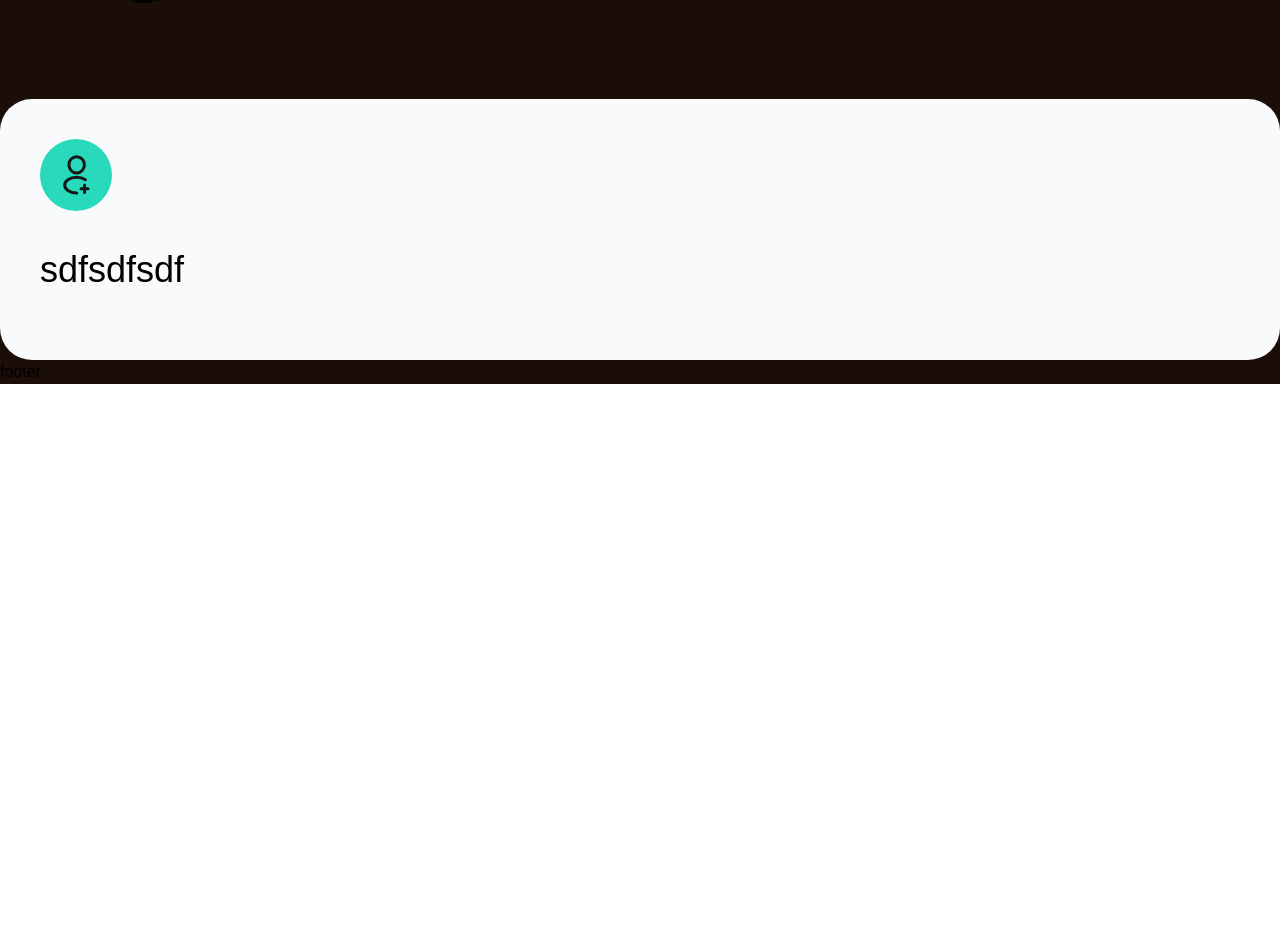
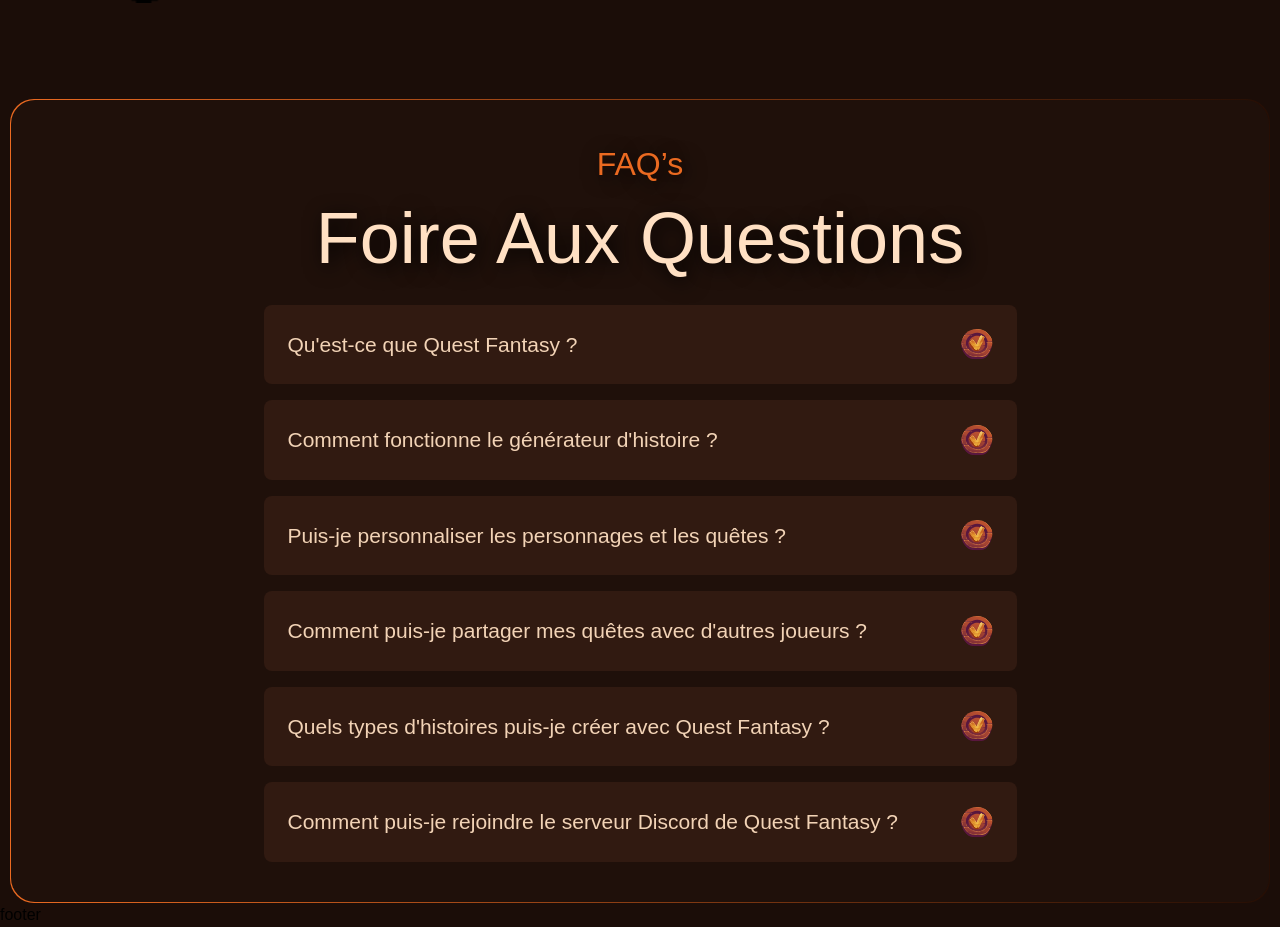
Before and after one commit to abdelaliabouelhassan/questgame, a Vue app: page / in a window 1280 px wide. Shown: the part 6083-7010 px from the top of the page. Before the commit the page ends 6467 px from the top, so only its background shows below. Built offline with nearby package versions, Linux system fonts and the light colour scheme; a web font is replaced by a local one.

Commit message:
eight section

```diff
--- a/src/components/partials/home/EighthSection.vue
+++ b/src/components/partials/home/EighthSection.vue
@@ -1,29 +1,67 @@
 <template>
-    <section class=" w-full">
-        <div class=" w-full">
-             <div v-accordion class=" accordion  w-full bg-[#F9FAFB] dark:bg-[#1E2120]  cursor-pointer duration-200 p-[2.5rem]  hover:bg-[#ECF7F2] dark:hover:bg-[#384640] rounded-[2rem]">
-         <div class="accordion-item w-full flex flex-col items-start space-y-8">
-              <div class="accordion-header  w-full flex flex-col items-start space-y-10 ">
-                <div class=" w-[4.5rem] h-[4.5rem]  rounded-full bg-[#28D9BB] dark:bg-[#28D9BB] flex">
-                        <svg xmlns="http://www.w3.org/2000/svg" width="43" height="44" viewBox="0 0 43 44" fill="none" class=" m-auto">
-                            <path d="M33.042 35.75H26.042" stroke="#171717" stroke-width="3" stroke-linecap="round" stroke-linejoin="round"/>
-                            <path d="M29.542 39.4168V32.0835" stroke="#171717" stroke-width="3" stroke-linecap="round" stroke-linejoin="round"/>
-                            <path d="M21.9466 19.9282C21.7716 19.9098 21.5616 19.9098 21.3691 19.9282C17.2041 19.7815 13.8966 16.2065 13.8966 11.8065C13.8791 7.31484 17.3615 3.6665 21.649 3.6665C25.9366 3.6665 29.4191 7.31484 29.4191 11.8065C29.4191 16.2065 26.094 19.7815 21.9466 19.9282Z" stroke="#171717" stroke-width="3" stroke-linecap="round" stroke-linejoin="round"/>
-                            <path d="M21.6498 39.9852C18.4648 39.9852 15.2973 39.1419 12.8823 37.4552C8.6473 34.4852 8.6473 29.6452 12.8823 26.6936C17.6948 23.3202 25.5873 23.3202 30.3998 26.6936" stroke="#171717" stroke-width="3" stroke-linecap="round" stroke-linejoin="round"/>
-                        </svg>
+    <section class=" w-full px-4 xl:px-0">
+        <div class=" w-full max-w-[78.75rem] mx-auto  border-gradient-right rounded-3xl p-px  overflow-hidden relative">
+            <div class="  w-full h-full bg-[#1F100A]  rounded-3xl p-4 sm:p-10 flex flex-col items-center justify-between pb-14 ">
+               <h1 class=" text-[#EB6A21] text-center font-normal text-[1rem] sm:text-[1.5rem] md:text-[2rem] leading-normal titleShadow">FAQ’s</h1>
+               <span class=" text-center text-[#FFE0C3] text-[2rem] sm:text-[3.5rem] md:text-[4.5rem] leading-[140.278%] titleShadow">Foire Aux Questions</span>
+               <div class=" w-full flex flex-col items-start space-y-4 max-w-[47.0625rem] pt-4">
+                <div v-for="(item,index,key) in Faq" :key="key" v-accordion class=" accordion  w-full bg-[#311A11]  cursor-pointer duration-200 p-[1.5rem]   rounded-lg">
+                    <div class="accordion-item w-full flex flex-col items-start">
+                        <div class="accordion-header  w-full flex items-center justify-between  ">
+
+                            <p class=" text-[1rem]  sm:text-[1.3125rem] font-normal leading-normal text-[#F2D3B6]">
+                             {{$t(item.title)}}
+                            </p>
+                            <div>
+                                <div class=" w-[1.96594rem] h-[1.96594rem] rounded-full overflow-hidden">
+                                    <img src="/assets/check.svg" alt="">
+                                </div>
+                            </div>
+                        </div>
+
+                        <div class=" accordion-content w-full max-w-[38.25rem]">
+                            <p class=" text-[#F2D3B6] text-[0.75rem] font-quantico leading-[150%] font-normal pt-4" >
+                               {{$t(item.content)}}
+                            </p>
+                        </div>
+                    </div>
                 </div>
-                <p class=" text-primary dark:text-white font-helvetica text-[1.75rem] md:text-[2.25rem] leading-[103.286%] font-medium">
-                   sdfsdfsdf
-                </p>
-           </div>
+              </div>
+             </div>
 
-            <div class=" accordion-content w-full max-w-[75rem]">
-                <p class=" text-2xl font-helvetica font-normal text-[#98A2B3]" >
-                    sdfdsfdsfsdf
-                </p>
-            </div>
-         </div>
-        </div>
+
+
         </div>
     </section>
 </template>
+
+
+<script setup>
+ import {ref} from 'vue'
+ const Faq = ref([
+    {
+        title:"que_quest",
+        content:"plateforme"
+    },
+     {
+        title:"comment",
+        content:"plateforme"
+    },
+     {
+        title:"personnaliser",
+        content:"plateforme"
+    },
+     {
+        title:"puis_je",
+        content:"plateforme"
+    },
+     {
+        title:"histoires",
+        content:"plateforme"
+    },
+     {
+        title:"rejoindre",
+        content:"plateforme"
+    }
+ ])
+</script>
--- a/src/lang/en.json
+++ b/src/lang/en.json
@@ -39,5 +39,12 @@
     "newsletter":"Newsletter",
     "subscribe_now":"Subscribe Now",
     "your_name":"Your Name",
-    "your_email_address":"Your Email Address"
+    "your_email_address":"Your Email Address",
+    "que_quest":"Qu'est-ce que Quest Fantasy ?",
+    "plateforme":"Quest Fantasy est une plateforme de création de narration interactive qui vous permet de donner vie à vos propres histoires et quêtes. Que vous soyez un.e créateur.ice d'histoires passionné.e ou un.e joueur.euse avide d'aventures uniques, Quest Fantasy offre une expérience immersive et collaborative.",
+    "comment":"Comment fonctionne le générateur d'histoire ?",
+    "personnaliser":"Puis-je personnaliser les personnages et les quêtes ?",
+    "puis_je":"Comment puis-je partager mes quêtes avec d'autres joueurs ?",
+    "histoires":"Quels types d'histoires puis-je créer avec Quest Fantasy ?",
+    "rejoindre":"Comment puis-je rejoindre le serveur Discord de Quest Fantasy ?"
 }
```
Also changed, not shown: public/assets/check.svg (added).
